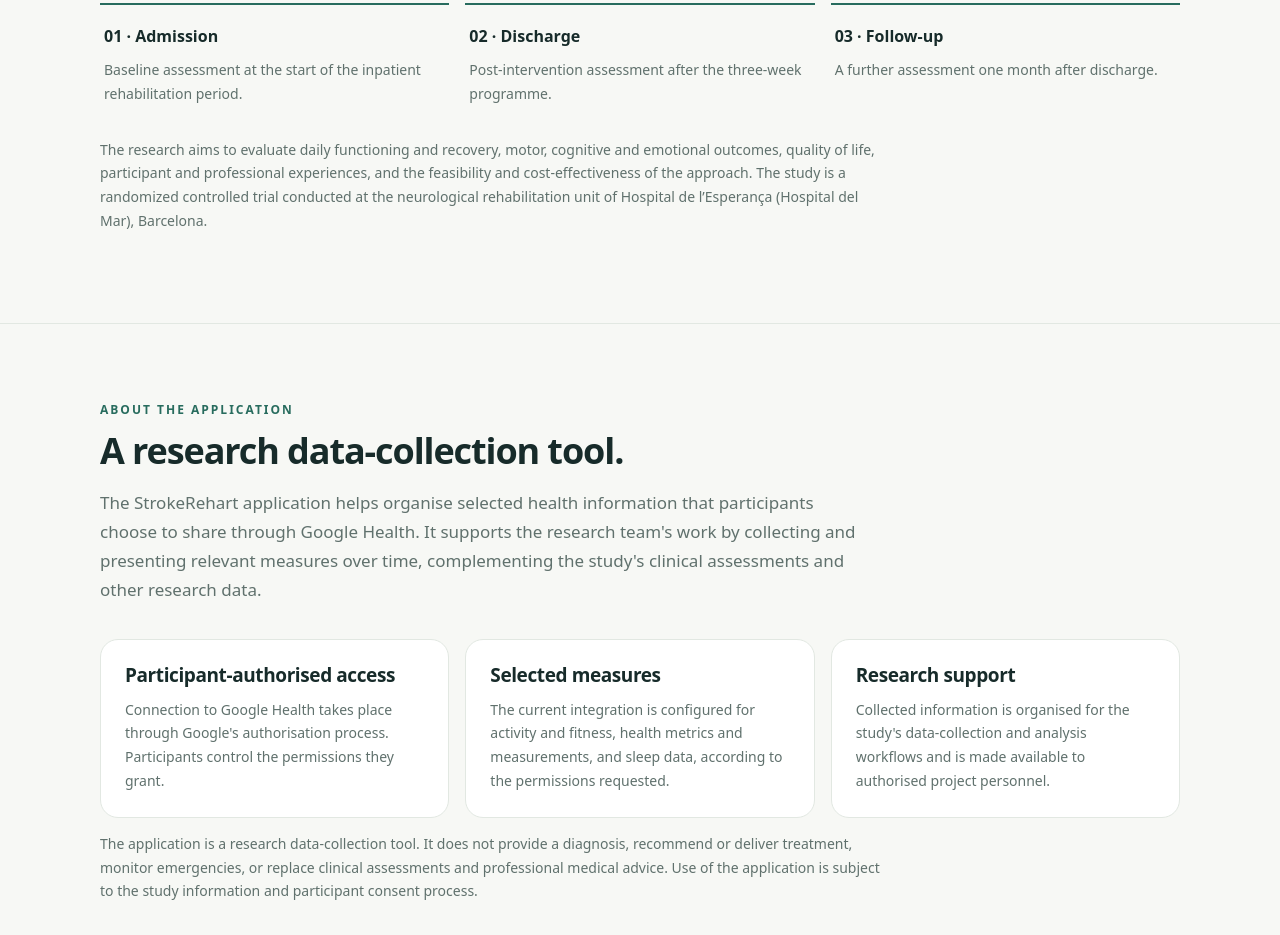
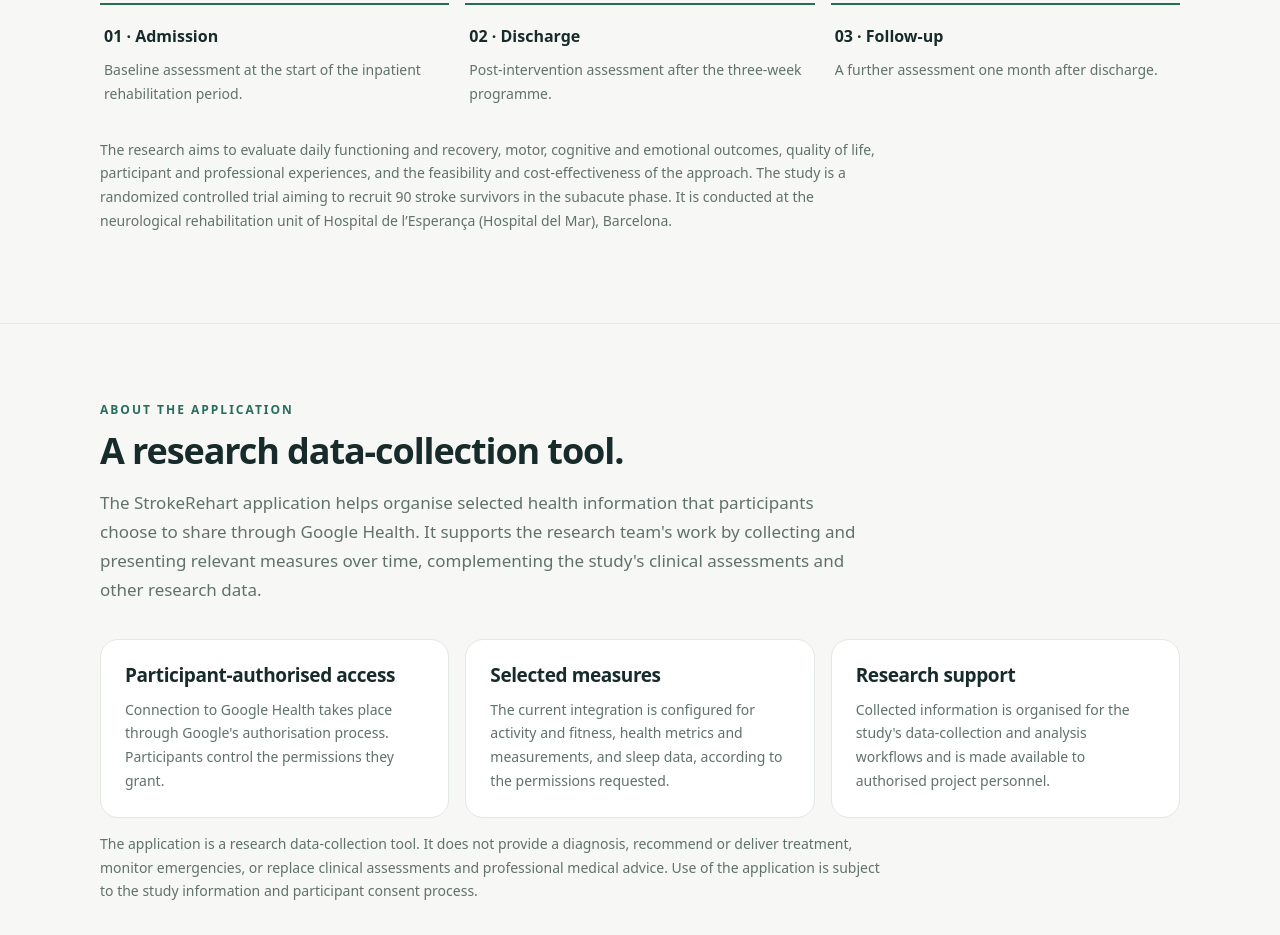
Before and after one commit to andreu-oliver/strokerehart-website, a plain HTML site: page index.html in a window 1280 px wide. Shown: the part 1418-2353 px from the top of the page. Drawn offline with Linux system fonts and the light colour scheme.

Commit message:
Keep app domain and specify study population

```diff
--- a/index.html
+++ b/index.html
@@ -5,7 +5,7 @@
   <meta name="viewport" content="width=device-width, initial-scale=1">
   <meta name="description" content="StrokeRehart supports research into enriched inpatient stroke rehabilitation by collecting participant-authorised wearable health information for the RehArt study.">
   <meta name="theme-color" content="#f7f8f5">
-  <link rel="canonical" href="https://strokerehart.com/">
+  <link rel="canonical" href="https://strokerehart.eu/">
   <title>StrokeRehart — Research data collection for stroke rehabilitation</title>
   <style>
     :root{--ink:#172b2a;--muted:#60716d;--green:#286c5e;--mint:#e3eee8;--paper:#f7f8f5;--line:#e2e8e2;--white:#fff;--max:1080px}
@@ -58,7 +58,7 @@
       <div class="step"><b>02 · Discharge</b><p>Post-intervention assessment after the three-week programme.</p></div>
       <div class="step"><b>03 · Follow-up</b><p>A further assessment one month after discharge.</p></div>
     </div>
-    <p class="note">The research aims to evaluate daily functioning and recovery, motor, cognitive and emotional outcomes, quality of life, participant and professional experiences, and the feasibility and cost-effectiveness of the approach. The study is a randomized controlled trial conducted at the neurological rehabilitation unit of Hospital de l’Esperança (Hospital del Mar), Barcelona.</p>
+    <p class="note">The research aims to evaluate daily functioning and recovery, motor, cognitive and emotional outcomes, quality of life, participant and professional experiences, and the feasibility and cost-effectiveness of the approach.  The study is a randomized controlled trial aiming to recruit 90 stroke survivors in the subacute phase. It is conducted at the neurological rehabilitation unit of Hospital de l’Esperança (Hospital del Mar), Barcelona.</p>
   </div></section>
 
   <section class="section" id="app"><div class="wrap">
```
